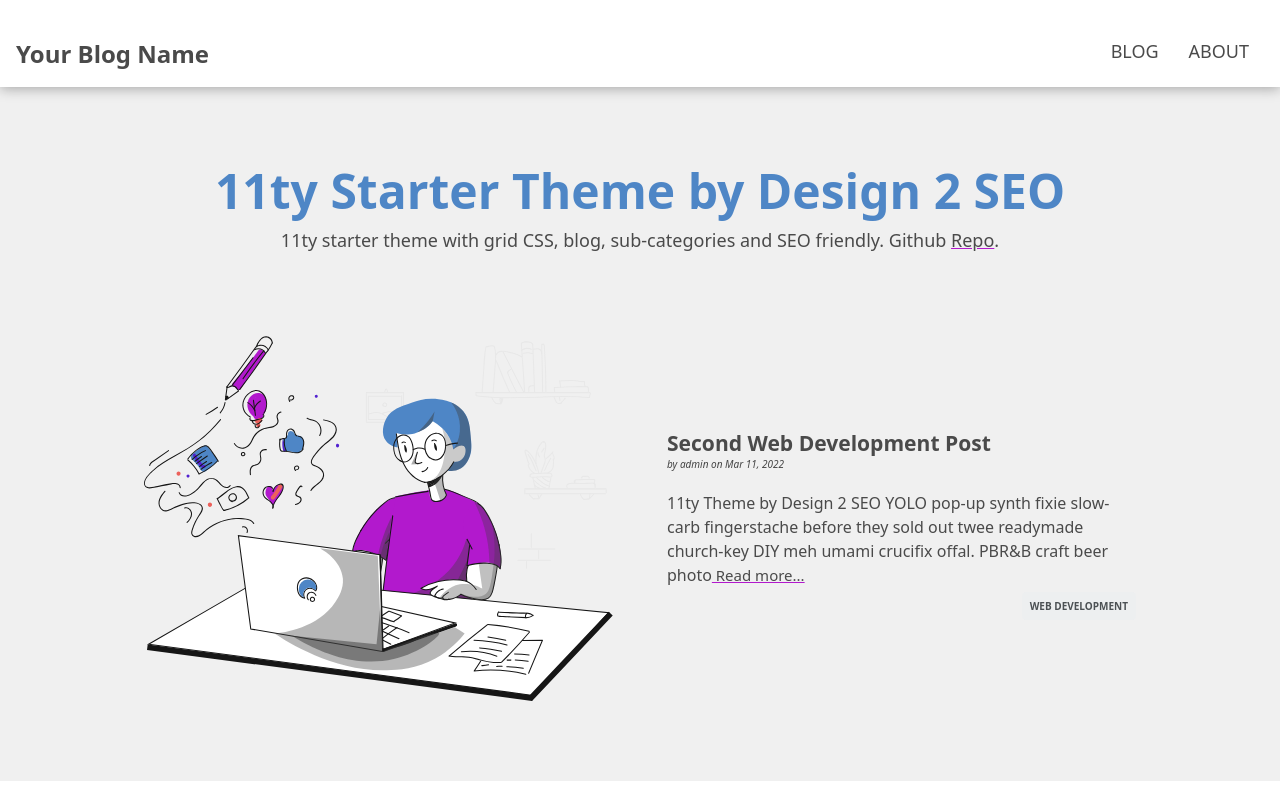
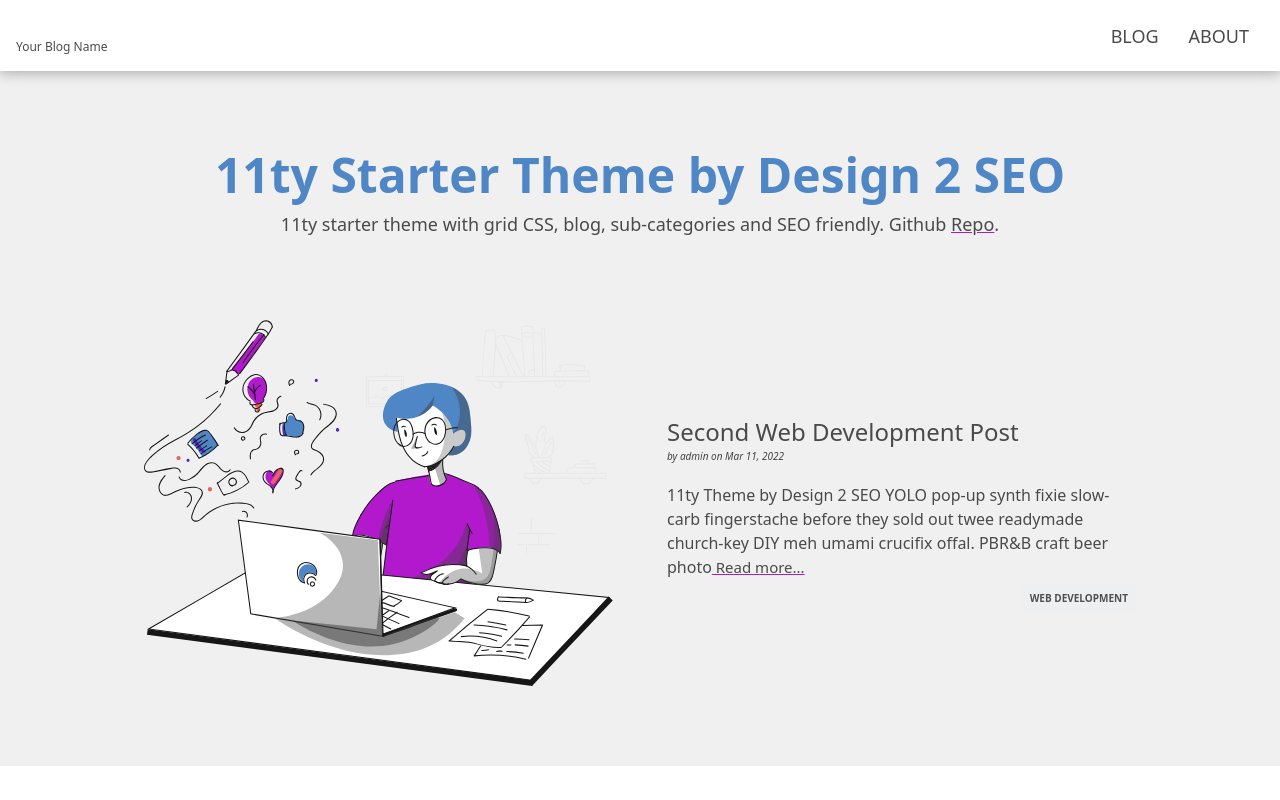
Before and after one commit to jeremyfaucher/11ty-theme-by-design-2-seo, an Eleventy site: page src/index.njk in a window 1280 px wide. Shown: the top 800 px of the page. Built offline with nearby package versions, Linux system fonts and the light colour scheme; Eleventy itself is replaced by a stand-in of ours; files that its build step writes are made by us from their sources.

Commit message:
logo access

```diff
--- a/src/_includes/base.njk
+++ b/src/_includes/base.njk
@@ -12,11 +12,9 @@
 {%- if css_include %}
 <link rel="stylesheet" href="{{ css_include }}" />
 {% endif -%}
-
 {%- if js_include %}
 <script src="{{ js_include }}"></script>
 {% endif -%}
-
 </head>
 <body>
 {% include 'header.njk' %}
--- a/src/_includes/header.njk
+++ b/src/_includes/header.njk
@@ -1,7 +1,7 @@
 <header class="container--full page-header">
 <div class="page-header--content">
 <div class="logo">
-<a href="/"><h1>Your Blog Name</a>
+<a href="/">Your Blog Name</a>
 </div>
 <nav class="primary-nav">
 <ul role="list" class="nav-list flex-group">
--- a/src/_includes/post-latest.njk
+++ b/src/_includes/post-latest.njk
@@ -1,6 +1,6 @@
 <article class="grid">
 <div>
-<h3 class="summary--title"><a href="{{ post.url }}">{{ post.data.title }}</a></h3>
+<h2 class="summary--title"><a href="{{ post.url }}">{{ post.data.title }}</a></h3>
 <div class="author">by <span>{{ post.data.author }}</span> on <span>{{ post.date | postDate }}</span>
 </div>
 </div>
--- a/src/_includes/style.css
+++ b/src/_includes/style.css
@@ -375,6 +375,9 @@
 margin-inline-start: 0px;
 margin-inline-end: 0px;
 }
+.summary--title {
+font-size: 24px;
+}
 @media (max-width: 719px) {
 .hero--content h1 {
     font-size: 56px;
--- a/src/index.njk
+++ b/src/index.njk
@@ -1,7 +1,6 @@
 ---
 layout: 'base.njk'
 tag: home-page
-js_include: /assets/js/tween.js
 ---
 <section class="no-bottom">
 <div class="container">
@@ -13,7 +12,7 @@
 </section>
 <section class="hero">
 <div class="container">
-<img src="assets/home-banner.svg">
+<img src="assets/home-banner.svg" alt="girl working at computer thinking creatively">
 <div class="ol-two">
 {%- for post in collections.blog | reverse | limit_latest(1) -%}
   {% include 'post-latest.njk' %}
```
